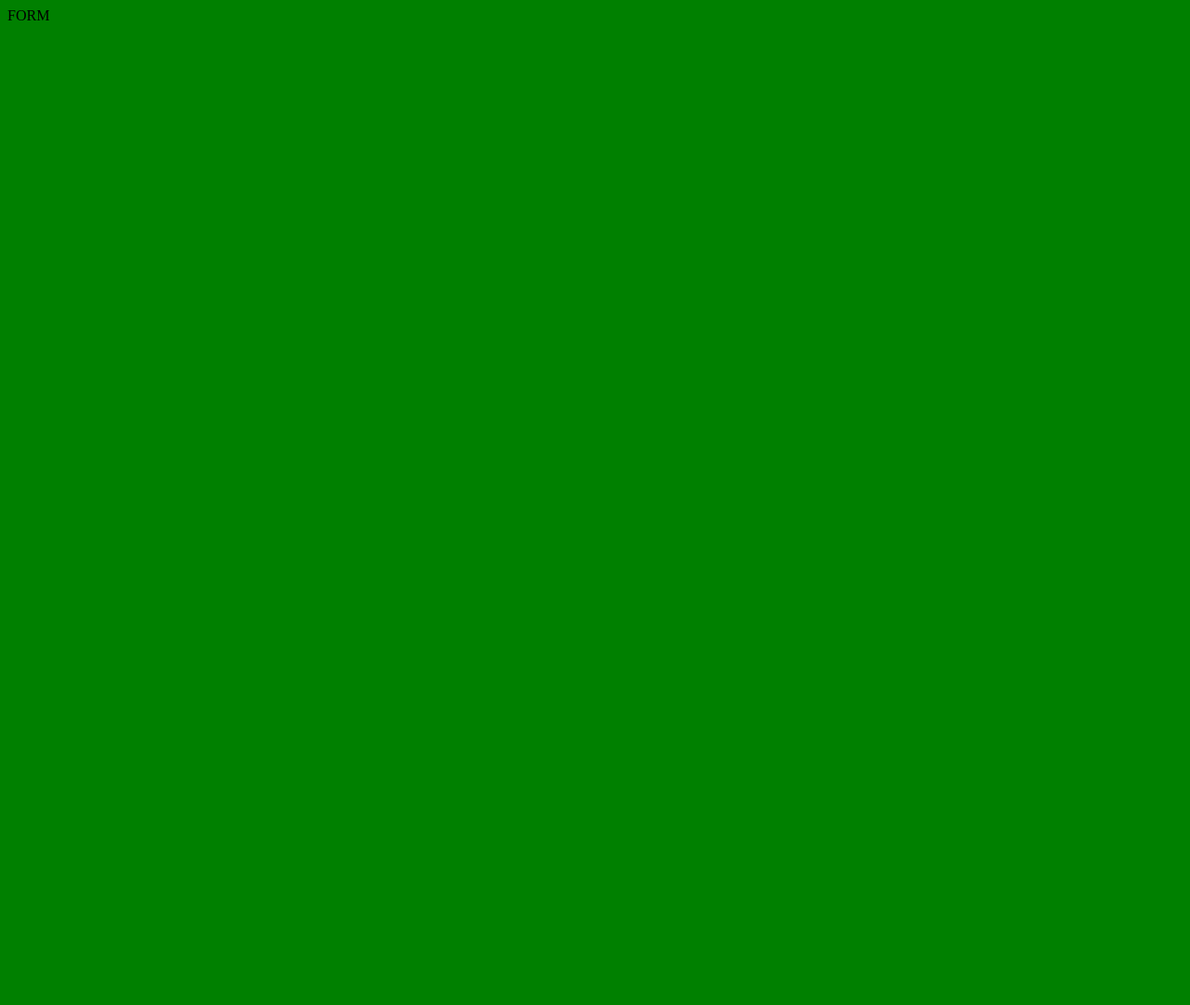
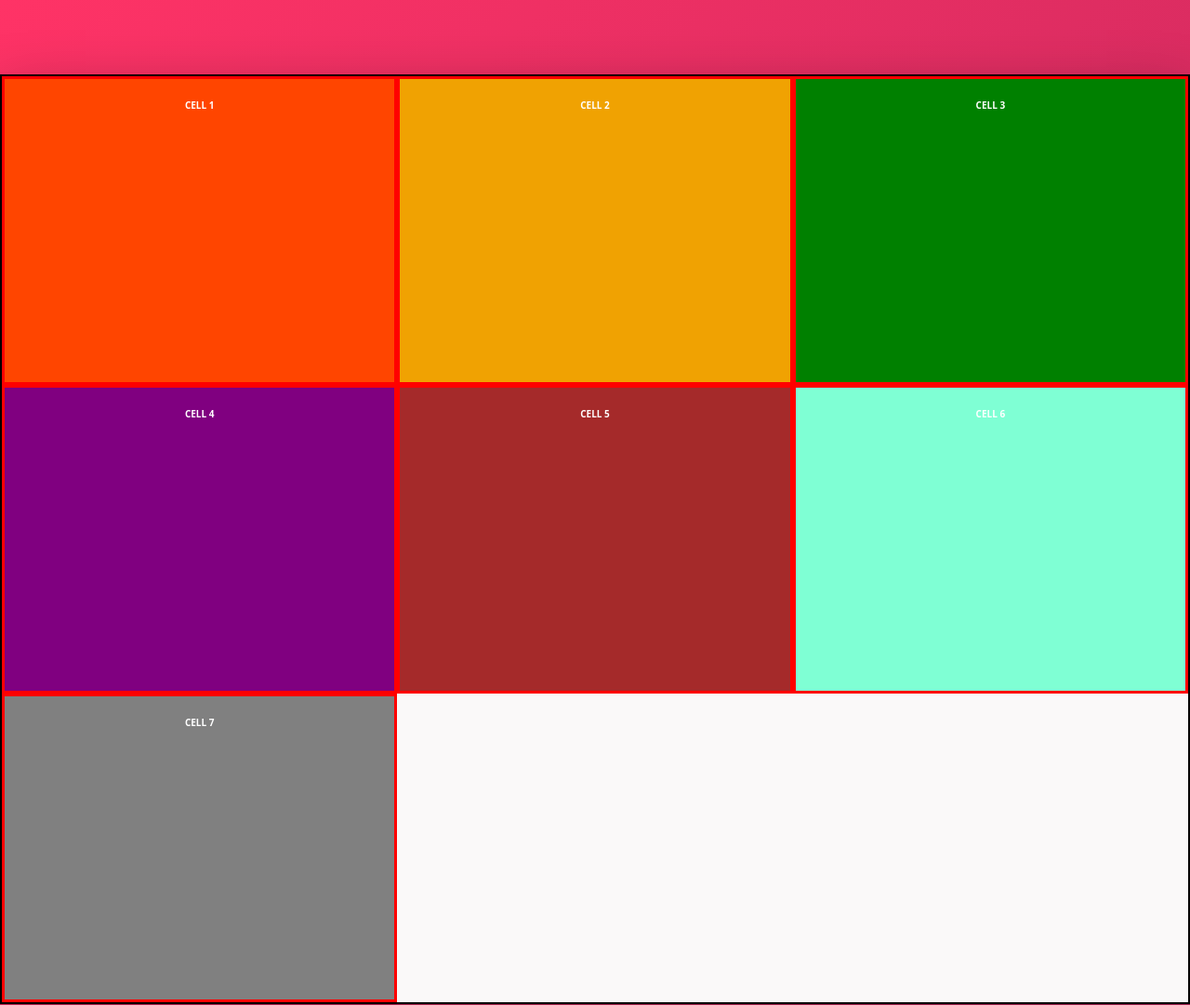
Before and after one commit to Kaycodes11/ui-practice, a website: page index.html in a window 1280 px wide. Shown: the top 1081 px of the page at 93% size. Before the commit the page ends 800 px from the top, so only its background shows below. Drawn offline with Linux system fonts and the light colour scheme.

Commit message:
basic setup with style

```diff
--- a/index.html
+++ b/index.html
@@ -1,16 +1,24 @@
 <!DOCTYPE html>
 <html lang="en">
   <head>
-  <meta charset="UTF-8">
-  <meta http-equiv="X-UA-Compatible" content="IE=edge">
-  <meta name="viewport" content="width=device-width, initial-scale=1.0">
+    <meta charset="UTF-8" />
+    <meta http-equiv="X-UA-Compatible" content="IE=edge" />
+    <meta name="viewport" content="width=device-width, initial-scale=1.0" />
     <title>Interview UI</title>
-  <link rel="stylesheet" href="css/main.css">
+    <link rel="stylesheet" href="css/main.css" />
   </head>
   <body>
     <div class="container">
-    <div class="form">FORM</div>
+      <!-- <div class="form">Applicant Form</div>
+      <div class="right-calendar">calendar</div> -->
+      <!-- div.cell{cell $}*6 -->
+      <div class="cell cell-1">cell 1</div>
+      <div class="cell cell-2">cell 2</div>
+      <div class="cell cell-3">cell 3</div>
+      <div class="cell cell-4">cell 4</div>
+      <div class="cell cell-5">cell 5</div>
+      <div class="cell cell-6">cell 6</div>
+      <div class="cell cell-7">cell 7</div>
     </div>
-
   </body>
 </html>
--- a/scss/_base.scss
+++ b/scss/_base.scss
@@ -1,3 +1,61 @@
+:root {
+  --color-primary: #eb2f64;
+  --color-primary-light: #ff3366;
+  --color-primary-dark: #ba265d;
+
+  --color-grey-light-1: #faf9f9;
+  --color-grey-light-2: #f4f2f2;
+  --color-grey-light-3: #f0eeee;
+  --color-grey-light-4: #ccc;
+
+  --color-grey-dark-1: #333;
+  --color-grey-dark-2: #777;
+  --color-grey-dark-3: #999;
+
+  --shadow-dark: 0 2rem 6rem rgba(0, 0, 0, 0.3);
+  --shadow-light: 0 2rem 5rem rgba(0, 0, 0, 0.06);
+
+  --line: 1px solid var(--color-grey-light-2);
+}
+
+$bp-largest: 75em; // 1200px
+$bp-large: 68.75em; // 1100px
+$bp-medium: 56.25em; // 900px
+$bp-small: 37.5em; // 600px
+$bp-smallest: 31.25em; // 500px
+
+* {
+  margin: 0;
+  padding: 0;
+}
+
+*,
+*::before,
+*::after {
+  box-sizing: inherit;
+}
+
+html {
+  box-sizing: border-box;
+  font-size: 62.5%; // 1rem = 10px, 10px/16px = 62.5%
+
+  @media only screen and (max-width: $bp-large) {
+    font-size: 50%;
+  }
+}
+
 body {
-  background-color: green;
+  font-family: "Open Sans", sans-serif;
+  font-weight: 400;
+  line-height: 1.6;
+  color: var(--color-grey-dark-2);
+  background-image: linear-gradient(
+    to right bottom,
+    var(--color-primary-light),
+    var(--color-primary-dark)
+  );
+  background-size: cover;
+  background-repeat: no-repeat;
+
+  min-height: 100vh;
 }
--- /dev/null
+++ b/scss/_component.scss
@@ -0,0 +1 @@
+// basically anything within the top parent written here
--- /dev/null
+++ b/scss/_layout.scss
@@ -0,0 +1,50 @@
+// every top-level parent would be wriiten here
+.container {
+  min-height: 100rem;
+  // max-width: 120rem;
+  border: 2px solid black;
+  margin: 8rem auto;
+  background-color: var(--color-grey-light-1);
+  box-shadow: var(--shadow-dark);
+
+  display: grid;
+
+  // horizontal axis
+  grid-template-columns: repeat(3, 1fr);
+}
+
+.cell {
+  padding: 2rem;
+  background: #dedede;
+  text-transform: uppercase;
+  text-align: center;
+  font-weight: bold;
+  border: 3px solid red;
+  color: #ffffff;
+}
+
+.cell-1 {
+  background: orangered;
+}
+
+.cell-2 {
+  background: #f0a202;
+}
+
+.cell-3 {
+  background: green;
+}
+.cell-4 {
+  background: purple;
+}
+
+.cell-5 {
+  background: brown;
+}
+
+.cell-6 {
+  background: aquamarine;
+}
+.cell-7 {
+  background: #808080;
+}
--- a/scss/main.scss
+++ b/scss/main.scss
@@ -1 +1,3 @@
-@import "base"
+@import "base";
+@import "layout";
+@import "component";
```
Also changed, not shown: css/main.css, 1 other file. Lines whose indentation alone changed are shown as unchanged.
